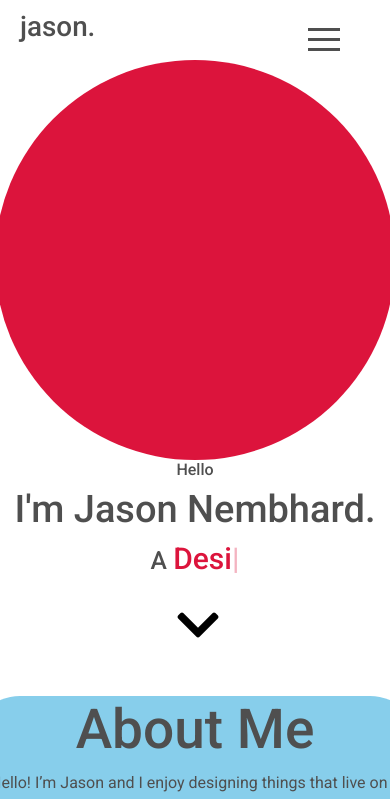
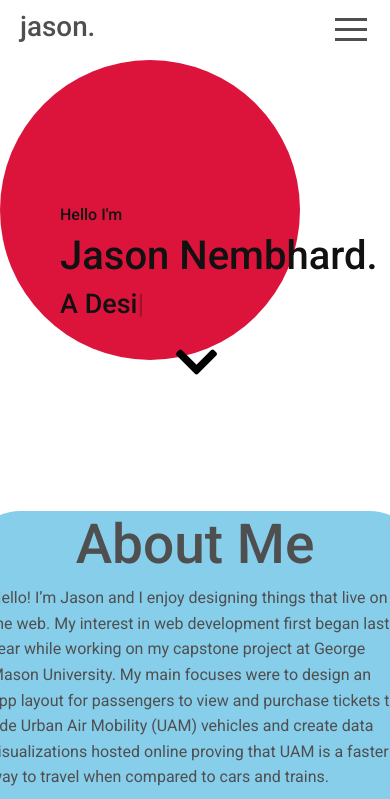
Before and after one commit to jNembhard/Portfolio, a React (Create React App) app: page / in a window 390 px wide. Shown: the top 799 px of the page. Built offline with nearby package versions, Linux system fonts and the light colour scheme.

Commit message:
more responsive edits

```diff
--- a/src/components/About.js
+++ b/src/components/About.js
@@ -4,11 +4,11 @@ import styled from "styled-components";
 
 function About() {
   return (
-    <AboutWrap id="about">
+    <AboutWrap>
       <HeaderContainer>
         <DescriptionWrap>
           <DescriptionContainer>
-            <AboutTitle>
+            <AboutTitle id="about">
               <h2>About Me</h2>
             </AboutTitle>
             <PContainer>
@@ -45,7 +45,7 @@ const AboutWrap = styled.div`
   @media (max-width: 1143px) {
     display: flex;
     flex-direction: column;
-    /* padding-bottom: 200px; */
+    padding-bottom: 200px;
     align-items: center;
     justify-content: center;
     object-fit: contain;
--- a/src/components/Contact.js
+++ b/src/components/Contact.js
@@ -21,7 +21,6 @@ function Contact(props) {
 
   const handleClick = (newState) => () => {
     setState({ open: true, ...newState });
-    // setDisable(true);
   };
 
   const handleSubmit = (event) => {
@@ -212,7 +211,7 @@ const Right = styled.div`
   padding-top: 90px;
 
   @media (max-width: 768px) {
-    padding: 32px 25px;
+    padding: 32px 45px;
   }
 `;
 
--- a/src/components/Header.js
+++ b/src/components/Header.js
@@ -56,8 +56,10 @@ function Header(props) {
             <div className="contain">
               {sides.map((side) => (
                 <ul key={side.id}>
-                  <li key={side.id}>
-                    <a href={side.section}>{side.option}</a>
+                  <li key={side.id} onClick={() => setModalOpen(false)}>
+                    <a onClick={() => allowScroll()} href={side.section}>
+                      {side.option}
+                    </a>
                   </li>
                 </ul>
               ))}
@@ -99,7 +101,7 @@ const Container = styled.div`
 const HeaderNav = styled.div`
   display: flex;
 
-  @media (max-width: 539px) {
+  @media (max-width: 738px) {
     display: none;
   }
 `;
@@ -144,7 +146,7 @@ const AnchorLine = styled.a`
 
 const BurgerNav = styled.div`
   display: none;
-  @media (max-width: 539px) {
+  @media (max-width: 738px) {
     height: 100vh;
     display: inherit;
     position: fixed;
@@ -190,22 +192,18 @@ const BurgerNav = styled.div`
 const RightMenu = styled.div`
   display: none;
 
-  @media (max-width: 539px) {
+  @media (max-width: 738px) {
     display: flex;
     justify-content: flex-end;
-    margin-right: 15px;
-    margin-top: 10px;
-    z-index: 10000;
-    /* position: -webkit-sticky;
-    position: sticky; */
+    z-index: 102;
     position: absolute;
     top: 5px;
-    left: 300px;
+    right: 15px;
   }
 `;
 
 const CustomBurger = styled(Hamburger)`
-  @media (max-width: 539px) {
+  @media (max-width: 738px) {
     cursor: pointer;
   }
 `;
--- a/src/components/Info.js
+++ b/src/components/Info.js
@@ -18,20 +18,20 @@ function Info() {
   return (
     <IntroWrapper>
       <Left>
-        <ImageContainer />
-      </Left>
-      <Right>
+        <ImageContainer>
           <Title>
-          <h6>Hello</h6>
-          <h1>I'm Jason Nembhard.</h1>
+            <h6>Hello I'm</h6>
+            <h1>Jason Nembhard.</h1>
             <h2>
               A <span ref={textRef}></span>
             </h2>
           </Title>
+        </ImageContainer>
+      </Left>
+
       <PortfolioAnchor>
         <ChevronArrow color="black" size="3x" fas icon="chevron-down" />
       </PortfolioAnchor>
-      </Right>
     </IntroWrapper>
   );
 }
@@ -41,80 +41,133 @@ export default Info;
 const IntroWrapper = styled.div`
   background-color: white;
   display: flex;
-  /* overflow: hidden; */
-  /* padding-bottom: 120px; */
+  padding-bottom: 120px;
+
   @media (max-width: 768px) {
-    object-fit: contain;
-    flex-direction: column;
+    /* flex-direction: column; */
     align-items: center;
-    padding-bottom: 160px;
+    padding-bottom: 280px;
   }
 `;
 
 const Left = styled.div`
-  flex: 0.5;
+  display: flex;
+  align-items: center;
+  justify-content: center;
   overflow: hidden;
 `;
 
-const Right = styled.div`
-  flex: 0.5;
-  position: relative;
-`;
-
 const ImageContainer = styled.div`
-  width: 1000px;
-  height: 1000px;
+  width: 600px;
+  height: 600px;
   background-color: crimson;
   border-radius: 50%;
   display: flex;
   align-items: flex-end;
   justify-content: center;
   float: right;
+  padding-top: 200px;
 
   @media (max-width: 768px) {
     align-items: flex-start;
-    width: 400px;
-    height: 400px;
+    justify-content: center;
+    padding-top: 80px;
+    width: 350px;
+    height: 350px;
+  }
+
+  @media (max-width: 500px) {
+    width: 300px;
+    height: 300px;
+  }
+  @media (max-width: 500px) {
+    padding-top: 150px;
   }
 `;
 
 const Title = styled.div`
   width: 100%;
   height: 100%;
-  padding-left: 50px;
+  padding-left: 10px;
   display: flex;
   flex-direction: column;
   justify-content: center;
+  position: absolute;
+  left: 400px;
+  color: #111;
+
   > h1 {
-    font-size: 60px;
+    font-size: 72px;
   }
+
+  > h2 {
+    font-size: 38px;
+  }
+
   > h2 > span {
     font-size: inherit;
-    color: crimson;
-    font-size: 30px;
+    font-size: 37px;
   }
+
+  > h6 {
+    font-size: 22px;
+  }
+
   @media (max-width: 768px) {
-    align-items: center;
-    padding-left: 0;
-    padding-bottom: 80px;
+    align-items: left;
+    padding-left: 80px;
+    padding-bottom: 400px;
+    left: 5px;
     > h1 {
-      font-size: 38px;
+      font-size: 50px;
     }
+  }
+
+  @media (max-width: 500px) {
+    padding-bottom: 730px;
+    padding-left: 55px;
+    > h1 {
+      font-size: 40px;
+    }
+
+    > h2 {
+      font-size: 27px;
+      > span {
+        font-size: 27px;
+      }
+    }
+
+    > h6 {
+      font-size: 16px;
+    }
+  }
+
+  @media (max-width: 375px) {
+    /* padding-top: 200px; */
   }
 `;
 
 const PortfolioAnchor = styled.div`
   position: absolute;
-  bottom: 10px;
-  left: 40%;
+  bottom: 2px;
+  left: 70%;
+
   @media (max-width: 768px) {
     left: 45%;
+    bottom: 20px;
+  }
+
+  @media (max-width: 499px) {
+    bottom: 450px;
   }
 `;
 
 const ChevronArrow = styled(MDBIcon)`
   overflow-x: hidden;
   overflow-y: hidden;
+  @media (max-width: 376px) {
+    display: none;
+  }
   @keyframes animateDown {
     0%,
     20%,
```
Also changed, not shown: firebase.json (added), 1 other file (tests, documents, lock files or other folders). Lines whose indentation alone changed are shown as unchanged.
